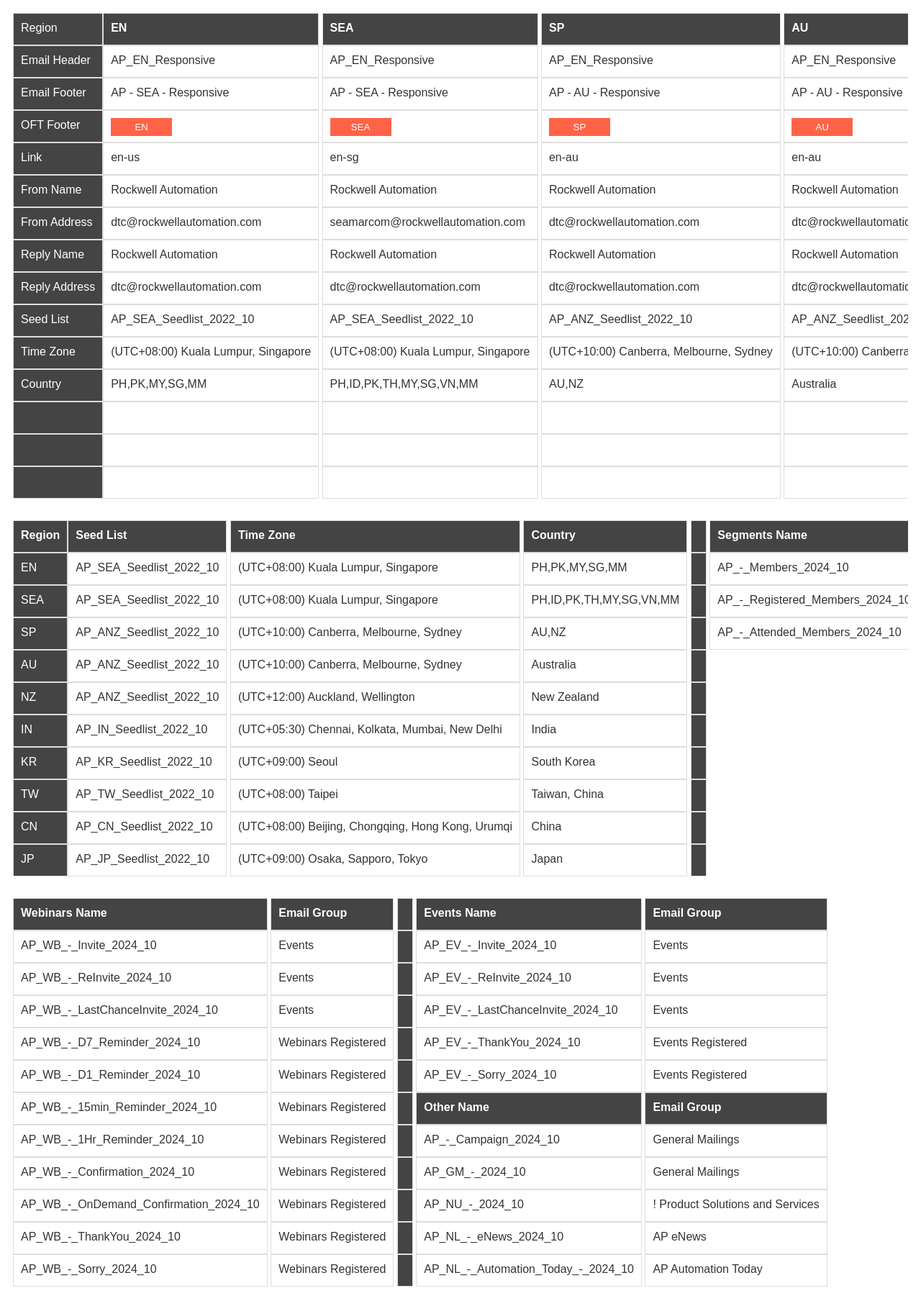
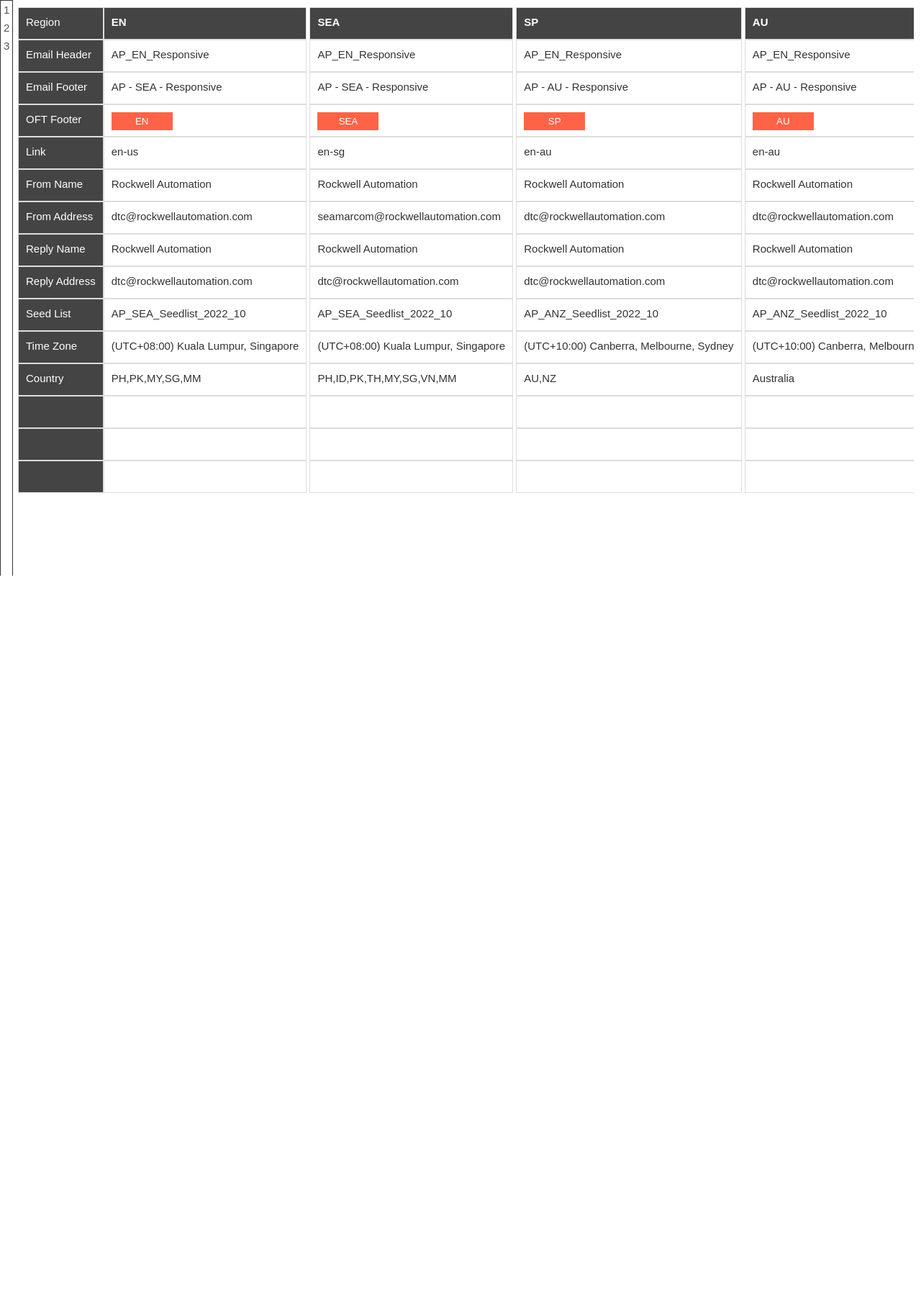
Before and after one commit to naveenvl123/RW-Helpline, a PHP site: page / in a window 1280 px wide. Shown: the whole page at 72% size. After the commit the page ends 800 px from the top, so only its background shows below. Run offline with PHP 8.4, Linux system fonts and the light colour scheme.

Commit message:
new updates

```diff
--- a/RW-Helpline.css
+++ b/RW-Helpline.css
@@ -2,11 +2,44 @@
   outline: none;
 }
 
+body {
+  font-family: 'Josefin Slab', 'Myriad Pro', Arial, sans-serif;
+  font-weight: 400;
+  font-size: 15px;
+  color: #333;
+  -webkit-font-smoothing: antialiased;
+  margin-left: 15px !important;
+  margin: 0;
+}
+
+a {
+  color: #555;
+  text-decoration: none;
+}
+
+.pages ul {
+  position: fixed;
+  z-index: 999;
+  background: #fff;
+  border: 1px solid;
+  left: 0;
+  padding: 0px;
+  top: 0;
+  margin-top: 0;
+  height: 100%;
+}
+
+.pages li {
+  padding: 4px;
+  list-style: none;
+}
+
+.img-icon {
+  width: 25px;
+}
 ::selection {
   background: #00000011;
 }
-
-rgba(0, 0, 0, 0.057)
 
 /* width */
 ::-webkit-scrollbar {
@@ -202,24 +235,3 @@
   white-space: nowrap;
   overflow-x: auto;
 }
-
-body {
-  font-family: 'Josefin Slab', 'Myriad Pro', Arial, sans-serif;
-  font-weight: 400;
-  font-size: 15px;
-  color: #333;
-  -webkit-font-smoothing: antialiased;
-}
-
-a {
-  color: #555;
-  text-decoration: none;
-}
-
-li {
-  padding: 5px 0;
-}
-
-.img-icon {
-  width: 25px;
-}
--- a/index.html
+++ b/index.html
@@ -1,19 +1,31 @@
-<a href="index.php"></a>
-
 <!DOCTYPE html>
 <html lang="en">
 
   <head>
     <meta charset="UTF-8">
     <meta name="viewport" content="width=device-width, initial-scale=1.0">
-  <title>Documentation</title>
+    <title>RW Helpline</title>
+    <script src="https://code.jquery.com/jquery-3.7.1.slim.min.js"
+      integrity="sha256-kmHvs0B+OpCW5GVHUNjv9rOmY0IvSIRcf7zGUDTDQM8=" crossorigin="anonymous"></script>
+    <link rel="stylesheet" href="RW-Helpline.css" />
 
-  <link rel="icon" type="image/png" sizes="16x16"
-    href="https://www.rockwellautomation.com/etc.clientlibs/rockwell-aem-base/clientlibs/clientlib-base/resources/favicons/favicon-16x16.png" />
-  <link rel="stylesheet" href="RW-Helpline.css" />
   </head>
 
   <body>
+    <section class="pages">
+      <ul>
+        <li>
+          <a href="1.html">1</a>
+        </li>
+        <li>
+          <a href="#">2</a>
+        </li>
+        <li>
+          <a href="#">3</a>
+        </li>
+      </ul>
+    </section>
+
     <table>
       <thead>
         <tr>
@@ -46,7 +58,7 @@
                 <div class="popup_back"></div>
                 <div class="popup_contain">
                   <div class="popup_close">x</div>
-                        <textarea name="" id="" readonly cols="30" rows="1">
+                  <textarea name id readonly cols="30" rows="1">
 <table align="center" bgcolor="#ffffff" border="0" cellpadding="5" cellspacing="0">
   <tbody>
       <tr>
@@ -97,7 +109,7 @@
                 <div class="popup_back"></div>
                 <div class="popup_contain">
                   <div class="popup_close">x</div>
-                        <textarea name="" id="" readonly cols="30" rows="1">
+                  <textarea name id readonly cols="30" rows="1">
 <table align="center" bgcolor="#ffffff" border="0" cellpadding="5" cellspacing="0">
   <tbody>
       <tr>
@@ -148,7 +160,7 @@
                 <div class="popup_back"></div>
                 <div class="popup_contain">
                   <div class="popup_close">x</div>
-                        <textarea name="" id="" readonly cols="30" rows="1">
+                  <textarea name id readonly cols="30" rows="1">
 <table align="center" bgcolor="#ffffff" border="0" cellpadding="5" cellspacing="0">
   <tbody>
       <tr>
@@ -198,7 +210,7 @@
                 <div class="popup_back"></div>
                 <div class="popup_contain">
                   <div class="popup_close">x</div>
-                        <textarea name="" id="" readonly cols="30" rows="1">
+                  <textarea name id readonly cols="30" rows="1">
 <table align="center" bgcolor="#ffffff" border="0" cellpadding="5" cellspacing="0">
   <tbody>
       <tr>
@@ -248,7 +260,7 @@
                 <div class="popup_back"></div>
                 <div class="popup_contain">
                   <div class="popup_close">x</div>
-                        <textarea name="" id="" readonly cols="30" rows="1">
+                  <textarea name id readonly cols="30" rows="1">
 <table align="center" bgcolor="#ffffff" border="0" cellpadding="5" cellspacing="0">
   <tbody>
       <tr>
@@ -298,7 +310,7 @@
                 <div class="popup_back"></div>
                 <div class="popup_contain">
                   <div class="popup_close">x</div>
-                        <textarea name="" id="" readonly cols="30" rows="1">
+                  <textarea name id readonly cols="30" rows="1">
 <table align="center" bgcolor="#ffffff" border="0" cellpadding="5" cellspacing="0">
   <tbody>
       <tr>
@@ -327,7 +339,8 @@
                   <td class="content">Rockwell Automation</td>
                   <td class="content">raindiamarketing@rockwellautomation.com</td>
                   <td class="content">AP_IN_Seedlist_2022_10</td>
-                <td class="content">(UTC+05:30) Chennai, Kolkata, Mumbai, New Delhi</td>
+          <td class="content">(UTC+05:30) Chennai, Kolkata, Mumbai, New
+            Delhi</td>
           <td class="content">India</td>
           <td class="content"></td>
           <td class="content"></td>
@@ -345,7 +358,7 @@
                 <div class="popup_back"></div>
                 <div class="popup_contain">
                   <div class="popup_close">x</div>
-                        <textarea name="" id="" readonly cols="30" rows="1">
+                  <textarea name id readonly cols="30" rows="1">
 <table align="center" bgcolor="#ffffff" border="0" cellpadding="0" cellspacing="0">
   <tbody>
       <tr>
@@ -401,7 +414,7 @@
                 <div class="popup_back"></div>
                 <div class="popup_contain">
                   <div class="popup_close">x</div>
-                        <textarea name="" id="" readonly cols="30" rows="1">
+                  <textarea name id readonly cols="30" rows="1">
 <table align="center" bgcolor="#ffffff" border="0" cellpadding="5" cellspacing="0">
   <tbody>
       <tr>
@@ -453,7 +466,7 @@
                 <div class="popup_back"></div>
                 <div class="popup_contain">
                   <div class="popup_close">x</div>
-                        <textarea name="" id="" readonly cols="30" rows="1">
+                  <textarea name id readonly cols="30" rows="1">
 <table align="center" bgcolor="#ffffff" border="0" cellpadding="5" cellspacing="0">
   <tbody>
       <tr>
@@ -485,7 +498,8 @@
                   <td class="content">罗克韦尔自动化</td>
                   <td class="content">dtc@rockwellautomation.com</td>
                   <td class="content">AP_CN_Seedlist_2022_10</td>
-                <td class="content">(UTC+08:00) Beijing, Chongqing, Hong Kong, Urumqi</td>
+          <td class="content">(UTC+08:00) Beijing, Chongqing, Hong Kong,
+            Urumqi</td>
           <td class="content">China</td>
           <td class="content"></td>
           <td class="content"></td>
@@ -502,7 +516,7 @@
                 <div class="popup_back"></div>
                 <div class="popup_contain">
                   <div class="popup_close">x</div>
-                        <textarea name="" id="" readonly>
+                  <textarea name id readonly>
 <table align="center" border="0" cellpadding="0" cellspacing="0" width="100%">
   <tbody>
     <tr>
@@ -524,7 +538,7 @@
                         <div class="popup_back"></div>
                         <div class="popup_contain">
                           <div class="popup_close">x</div>
-                        <textarea name="" id="" readonly>
+                  <textarea name id readonly>
                               <table align="center" bgcolor="#D4D6D7" border="0" cellpadding="5" cellspacing="0">
                                 <tbody>
                                   <tr>
@@ -550,12 +564,13 @@
                   </div>
                   </div>
                   <div class="popup_main">
-                    <button class="open_popup" style="width: 110px;">TEXT Footer</button>
+              <button class="open_popup" style="width: 110px;">TEXT
+                Footer</button>
               <div class="popup_body">
                 <div class="popup_back"></div>
                 <div class="popup_contain">
                   <div class="popup_close">x</div>
-                        <textarea name="" id="" readonly>
+                  <textarea name id readonly>
                             ----------------------------------------------------------------------------------------------------------------------------------------------
 
                             ロックウェルオートメーションジャパン株式会社
@@ -588,7 +603,7 @@
                         <div class="popup_back"></div>
                         <div class="popup_contain">
                           <div class="popup_close">x</div>
-                        <textarea name="" id="" readonly cols="30" rows="1">
+                  <textarea name id readonly cols="30" rows="1">
 <table align="center" bgcolor="#fff" border="0" cellpadding="5" cellspacing="0">
   <tbody>
     <tr>
@@ -636,231 +651,8 @@
                   <td class="content"></td>
                   </tr>
 
-
       </tbody>
       </table>
-
-
-
-
-          <table>
-            <thead>
-              <tr>
-                <th><b>Region</b></th>
-                <th>EN</th>
-                <th>SEA</th>
-                <th>SP</th>
-                <th>AU</th>
-                <th>NZ</th>
-                <th>IN</th>
-                <th>KR</th>
-                <th>TW</th>
-                <th>CN</th>
-                <th>JP</th>
-              </tr>
-            </thead>
-            <tbody>
-
-              <tr>
-                <th><b>Seed List</b></th>
-                <td class="content">AP_SEA_Seedlist_2022_10</td>
-                <td class="content">AP_SEA_Seedlist_2022_10</td>
-                <td class="content">AP_ANZ_Seedlist_2022_10</td>
-                <td class="content">AP_ANZ_Seedlist_2022_10</td>
-                <td class="content">AP_ANZ_Seedlist_2022_10</td>
-                <td class="content">AP_IN_Seedlist_2022_10</td>
-                <td class="content">AP_KR_Seedlist_2022_10</td>
-                <td class="content">AP_TW_Seedlist_2022_10</td>
-                <td class="content">AP_CN_Seedlist_2022_10</td>
-                <td class="content">AP_JP_Seedlist_2022_10</td>
-              </tr>
-
-              <tr>
-                <th><b>Time Zone</b></th>
-                <td class="content">(UTC+08:00) Kuala Lumpur, Singapore</td>
-                <td class="content">(UTC+08:00) Kuala Lumpur, Singapore</td>
-                <td class="content">(UTC+10:00) Canberra, Melbourne, Sydney</td>
-                <td class="content">(UTC+10:00) Canberra, Melbourne, Sydney</td>
-                <td class="content">(UTC+12:00) Auckland, Wellington</td>
-                <td class="content">(UTC+05:30) Chennai, Kolkata, Mumbai, New Delhi</td>
-                <td class="content">(UTC+09:00) Seoul</td>
-                <td class="content">(UTC+08:00) Taipei</td>
-                <td class="content">(UTC+08:00) Beijing, Chongqing, Hong Kong, Urumqi</td>
-                <td class="content">(UTC+09:00) Osaka, Sapporo, Tokyo</td>
-              </tr>
-
-              <tr>
-                <th><b>Country</b></th>
-                <td class="content">PH,PK,MY,SG,MM</td>
-                <td class="content">PH,ID,PK,TH,MY,SG,VN,MM</td>
-                <td class="content">AU,NZ</td>
-                <td class="content">Australia</td>
-                <td class="content">New Zealand</td>
-                <td class="content">India</td>
-                <td class="content">South Korea</td>
-                <td class="content">Taiwan, China</td>
-                <td class="content">China</td>
-                <td class="content">Japan</td>
-              </tr>
-
-              <tr>
-                <th></th>
-                <th></th>
-                <th></th>
-                <th></th>
-                <th></th>
-                <th></th>
-                <th></th>
-                <th></th>
-                <th></th>
-                <th></th>
-                <th></th>
-              </tr>
-
-              <tr>
-                <th><b>Segments Name</b></th>
-                <td class="content">AP_-_Members_2024_10</td>
-                <td class="content">AP_-_Registered_Members_2024_10</td>
-                <td class="content">AP_-_Attended_Members_2024_10</td>
-              </tr>
-
-              <tr>
-                <th><b></b></th>
-
-                <td>
-                  <a href="https://cgaywfwpexqmkesgvg7zpw.on.drv.tw/RW/img/AP_%20_Registered_Members_2024_10.png"
-                    data-fancybox href="javascript:;">
-                    <img class="img-icon"
-                      src="https://img.freepik.com/premium-vector/gallery-icon-picture-landscape-vector-sign-symbol_660702-224.jpg" />
-                  </a>
-                </td>
-
-                <td>
-                  <a href="https://cgaywfwpexqmkesgvg7zpw.on.drv.tw/RW/img/AP_%20_Registered_Members_2024_10.png"
-                    data-fancybox href="javascript:;">
-                    <img class="img-icon"
-                      src="https://img.freepik.com/premium-vector/gallery-icon-picture-landscape-vector-sign-symbol_660702-224.jpg" />
-                  </a>
-                </td>
-
-                <td>
-                  <a href="https://cgaywfwpexqmkesgvg7zpw.on.drv.tw/RW/img/AP_%20_Registered_Members_2024_10.png"
-                    data-fancybox href="javascript:;">
-                    <img class="img-icon"
-                      src="https://img.freepik.com/premium-vector/gallery-icon-picture-landscape-vector-sign-symbol_660702-224.jpg" />
-                  </a>
-                </td>
-
-              </tr>
-
-            </tbody>
-          </table>
-
-
-
-          <table>
-            <tbody>
-
-              <tr>
-                <th><b>Webinars Name</b></th>
-                <td class="content">AP_WB_-_Invite_2024_10</td>
-                <td class="content">AP_WB_-_ReInvite_2024_10</td>
-                <td class="content">AP_WB_-_LastChanceInvite_2024_10</td>
-                <td class="content">AP_WB_-_D7_Reminder_2024_10</td>
-                <td class="content">AP_WB_-_D1_Reminder_2024_10</td>
-                <td class="content">AP_WB_-_15min_Reminder_2024_10</td>
-                <td class="content">AP_WB_-_1Hr_Reminder_2024_10</td>
-                <td class="content">AP_WB_-_Confirmation_2024_10</td>
-                <td class="content">AP_WB_-_OnDemand_Confirmation_2024_10</td>
-                <td class="content">AP_WB_-_ThankYou_2024_10</td>
-                <td class="content">AP_WB_-_Sorry_2024_10</td>
-              </tr>
-
-              <tr>
-                <th><b>Email Group</b></th>
-                <td class="content">Events</td>
-                <td class="content">Events</td>
-                <td class="content">Events</td>
-                <td class="content">Webinars Registered</td>
-                <td class="content">Webinars Registered</td>
-                <td class="content">Webinars Registered</td>
-                <td class="content">Webinars Registered</td>
-                <td class="content">Webinars Registered</td>
-                <td class="content">Webinars Registered</td>
-                <td class="content">Webinars Registered</td>
-                <td class="content">Webinars Registered</td>
-              </tr>
-
-              <tr>
-                <th></th>
-                <th></th>
-                <th></th>
-                <th></th>
-                <th></th>
-                <th></th>
-                <th></th>
-                <th></th>
-                <th></th>
-                <th></th>
-                <th></th>
-                <th></th>
-              </tr>
-
-              <tr>
-                <th><b>Events Name</b></th>
-                <td class="content">AP_EV_-_Invite_2024_10</td>
-                <td class="content">AP_EV_-_ReInvite_2024_10</td>
-                <td class="content">AP_EV_-_LastChanceInvite_2024_10</td>
-                <td class="content">AP_EV_-_ThankYou_2024_10</td>
-                <td class="content">AP_EV_-_Sorry_2024_10</td>
-                <th><b>Other Name</b></th>
-                <td class="content">AP_-_Campaign_2024_10</td>
-                <td class="content">AP_GM_-_2024_10</td>
-                <td class="content">AP_NU_-_2024_10</td>
-                <td class="content">AP_NL_-_eNews_2024_10</td>
-                <td class="content">AP_NL_-_Automation_Today_-_2024_10</td>
-              </tr>
-
-              <tr>
-                <th><b>Email Group</b></th>
-                <td class="content">Events</td>
-                <td class="content">Events</td>
-                <td class="content">Events</td>
-                <td class="content">Events Registered</td>
-                <td class="content">Events Registered</td>
-                <th><b>Email Group</b></th>
-                <td class="content">General Mailings</td>
-                <td class="content">General Mailings</td>
-                <td class="content">! Product Solutions and Services</td>
-                <td class="content">AP eNews</td>
-                <td class="content">AP Automation Today</td>
-              </tr>
-
-            </tbody>
-          </table>
-
-
-
-
-
-
-
-
-
-
-
-
-
-
-
-
-
-
-
-
-
-
-
 
     <div id="copied-success" class="copied">
       Copied
```
Also changed, not shown: 1.html (added, +107 -0 lines). Lines whose indentation alone changed are shown as unchanged.
